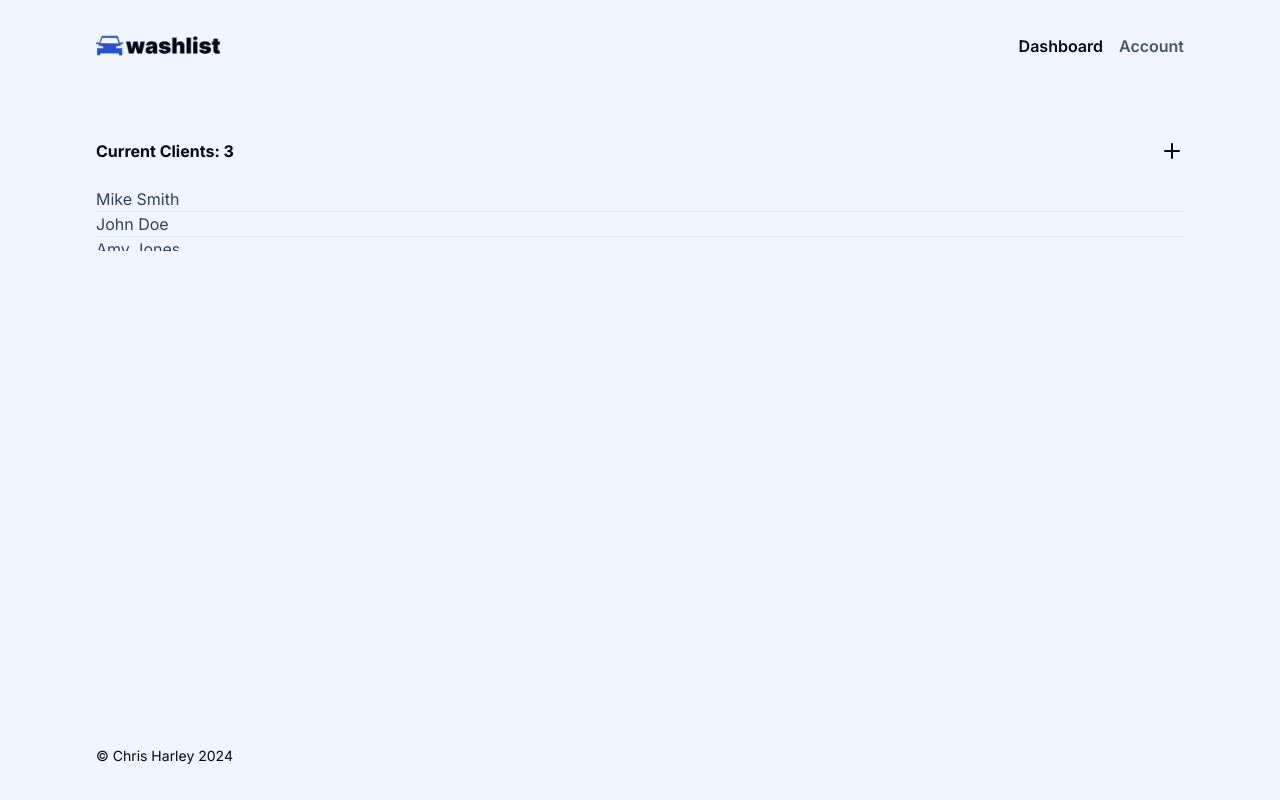
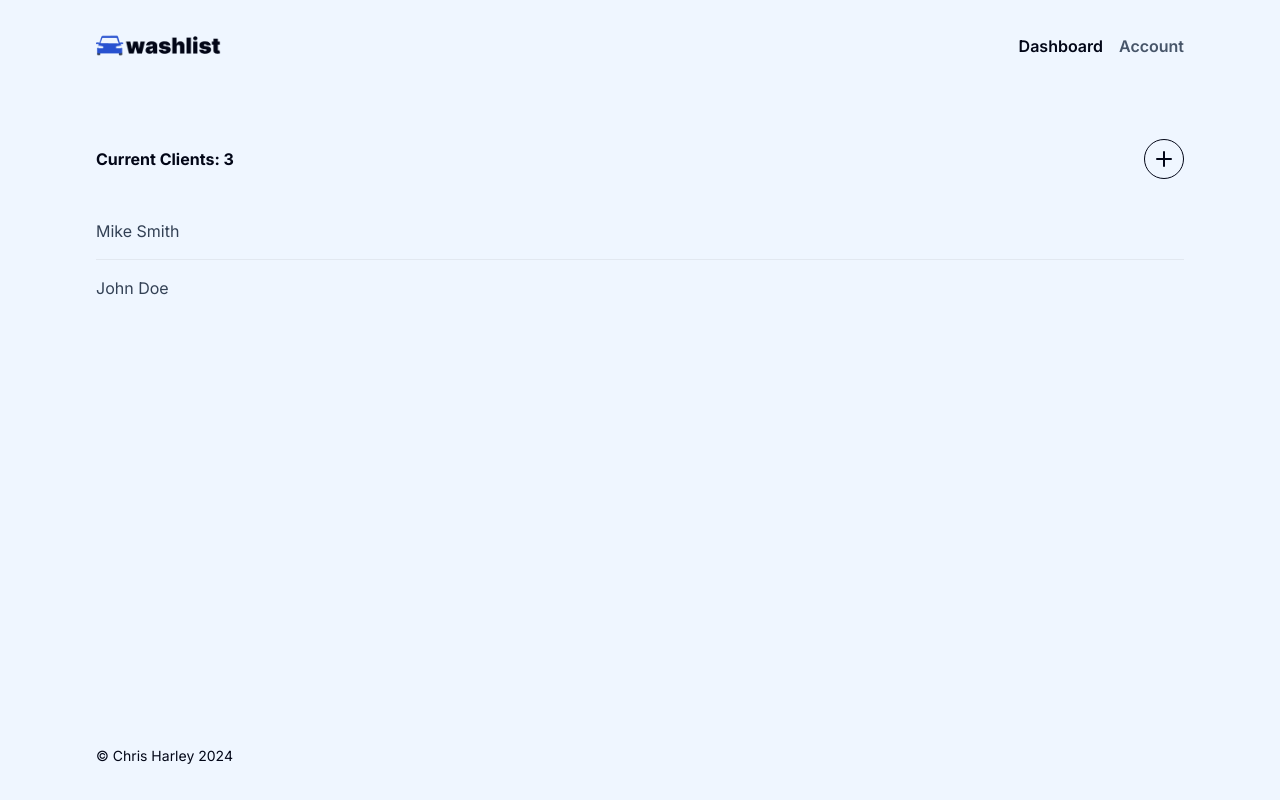
Before and after one commit to charley81/washlist, a Next.js app: page /my-app/dashboard in a window 1280 px wide. Built offline with nearby package versions, Linux system fonts and the light colour scheme.

Commit message:
made styling changes to client list section

```diff
--- a/src/app/(my-app)/my-app/dashboard/page.tsx
+++ b/src/app/(my-app)/my-app/dashboard/page.tsx
@@ -49,12 +49,20 @@
         <h3 className="font-bold text-base">
           Current Clients: <span>3</span>
         </h3>
-        <Plus />
+        <Button
+          variant="outline"
+          size="icon"
+          className="hover:drop-shadow-lg active:scale-105"
+        >
+          <Plus />
+        </Button>
       </div>
-      <ScrollArea className="h-16 rounded-md mt-6">
+      <ScrollArea className="h-24 rounded-md mt-6">
         {tempClients.map((client) => (
           <>
-            <p className="text-base text-slate-700">{client.name}</p>
+            <p className="text-base text-slate-700 py-4 hover:cursor-pointer">
+              {client.name}
+            </p>
             <Separator />
           </>
         ))}
--- /dev/null
+++ b/src/components/my-app-header-nav.tsx
@@ -0,0 +1,36 @@
+import Link from 'next/link'
+
+type MyAppNavLink = {
+  label: string
+  path: string
+}
+
+const routes: MyAppNavLink[] = [
+  {
+    label: 'Dashboard',
+    path: '/my-app/dashboard'
+  },
+  {
+    label: 'Account',
+    path: '/my-app/account'
+  }
+]
+
+export default function MyAppHeaderNav() {
+  return (
+    <nav>
+      <ul className="hidden sm:flex gap-4 items-center">
+        {routes.map(({ label, path }) => (
+          <li
+            key={path}
+            className={cn('text-slate-600 font-semibold text-base hover:text-blue-700 focus:text-blue-700 transition', {
+              'text-slate-950': pathname === path
+            })}
+          >
+            <Link href={path}>{label}</Link>
+          </li>
+        ))}
+      </ul>
+    </nav>
+  )
+}
--- a/src/components/my-app-header.tsx
+++ b/src/components/my-app-header.tsx
@@ -3,9 +3,10 @@
 import { useState } from 'react'
 import Logo from '@/components/logo'
 import { cn } from '@/lib/utils'
-import { AlignJustify, CircleX } from 'lucide-react'
+import { AlignJustify, X } from 'lucide-react'
 import Link from 'next/link'
 import { usePathname } from 'next/navigation'
+import { Button } from './ui/button'
 
 type MyAppNavLink = {
   label: string
@@ -63,7 +64,14 @@
           }
         )}
       >
-        <CircleX className="m-4" onClick={handleToggleMenu} />
+        <Button
+          variant="outline"
+          size="icon"
+          className="hover:drop-shadow-lg active:scale-105 mt-8 ml-4"
+        >
+          <X onClick={handleToggleMenu} />
+        </Button>
+
         <ul className="flex flex-col gap-4 items-center h-full justify-center">
           {routes.map(({ label, path }) => (
             <li
--- a/src/components/ui/button.tsx
+++ b/src/components/ui/button.tsx
@@ -14,7 +14,7 @@
         destructive:
           'bg-red-500 text-slate-950 hover:bg-red-500/90 dark:bg-red-900 dark:text-slate-50 dark:hover:bg-red-900/90',
         outline:
-          'border border-slate-950 bg-blue-50 hover:bg-slate-100 hover:text-slate-900 dark:border-slate-800 dark:bg-slate-950 dark:hover:bg-slate-800 dark:hover:text-slate-50',
+          'border border-slate-950 bg-blue-50 hover:text-slate-900 dark:border-slate-800 dark:bg-slate-950 dark:hover:bg-slate-800 dark:hover:text-slate-50',
         secondary:
           'bg-slate-100 text-slate-900 hover:bg-slate-100/80 dark:bg-slate-800 dark:text-slate-50 dark:hover:bg-slate-800/80',
         ghost:
--- a/src/styles/globals.css
+++ b/src/styles/globals.css
@@ -1,3 +1,9 @@
 @tailwind base;
-  @tailwind components;
-  @tailwind utilities;
+@tailwind components;
+@tailwind utilities;
+
+@layer components {
+  .link-styles {
+    @apply text-slate-600 font-semibold text-base hover:text-blue-700 focus:text-blue-700 transition;
+  }
+}
```
